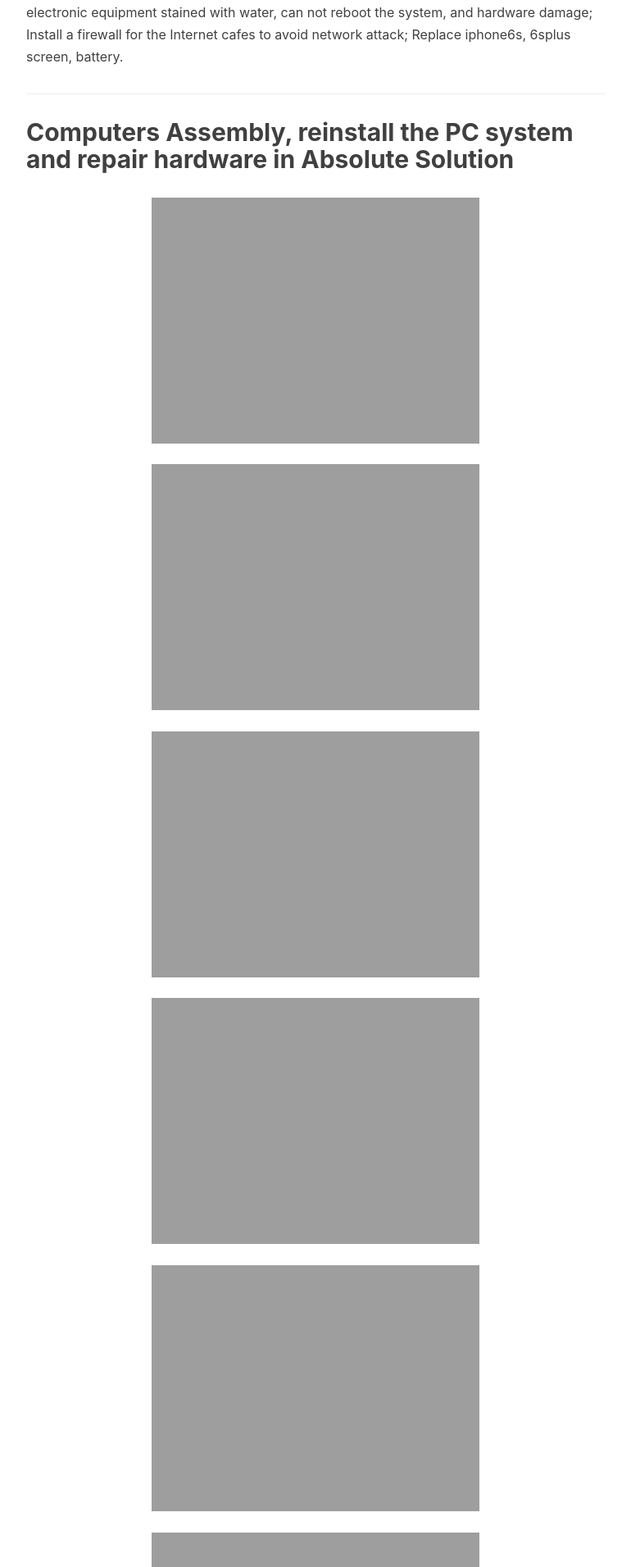
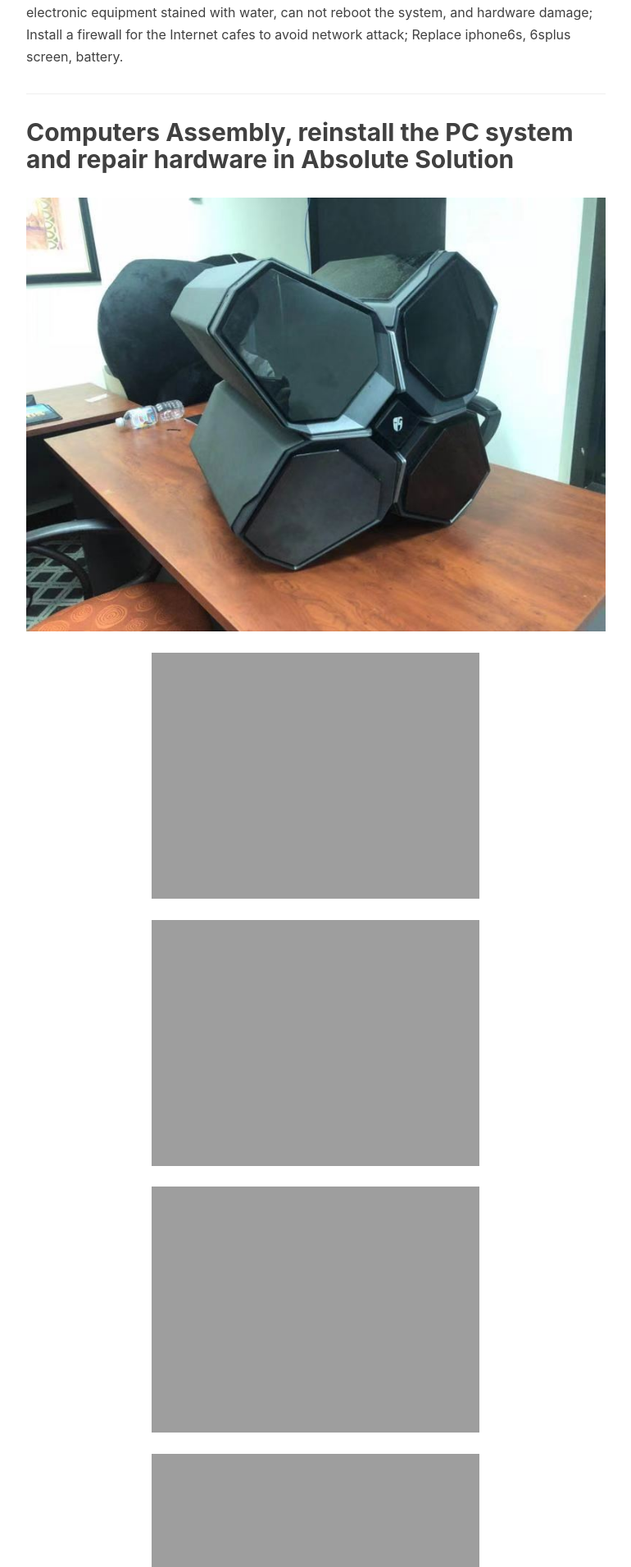
Before and after one commit to JadeSure/my_old_blog, a Jekyll site: the page built from _posts/2021-01-04-Electronics-lover.md, in a window 1280 px wide. Shown: the part 1170-3081 px from the top of the page at 82% size, without its empty margins (233-1003 px from the left). Built offline with Jekyll 4.4.1, drawn with Linux system fonts in a browser that asks for light colours; nearby versions of some CDN libraries; comment, search, counter and statistics services are not loaded.

Commit message:
Update 2021-01-04-Electronics-lover.md

```diff
--- a/_posts/2021-01-04-Electronics-lover.md
+++ b/_posts/2021-01-04-Electronics-lover.md
@@ -39,8 +39,8 @@
 ---
 
 ## Computers Assembly, reinstall the PC system and repair hardware in Absolute Solution
-![picture1](/img/computers_phones/c3.jpg =500x500)
-![picture1](/img/computers_phones/c4.jpg =500x500)
+![picture1](/img/computers_phones/c3.jpg)
+![picture1](/img/computers_phones/c4.jpg =100x100)
 ![picture1](/img/computers_phones/c2.jpg =500x500)
 ![picture1](/img/computers_phones/c1.jpg =500x500)
 ![picture1](/img/computers_phones/c5.jpg =500x500)
```
